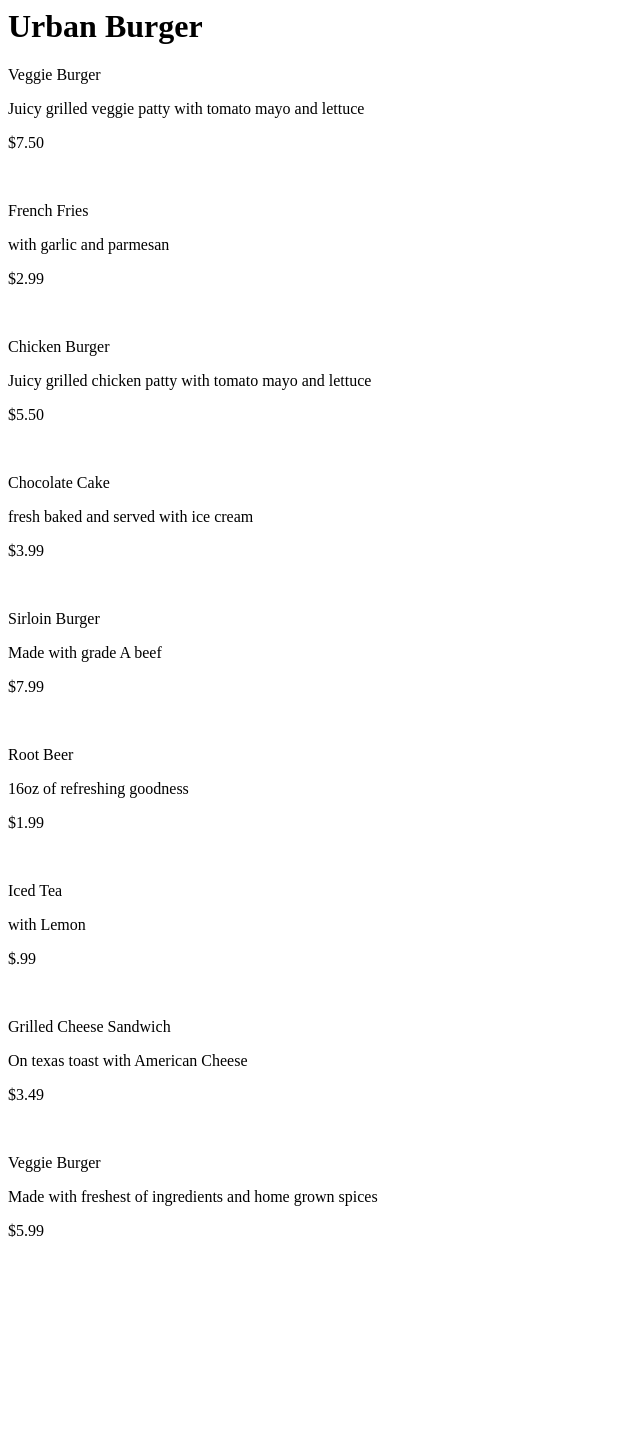
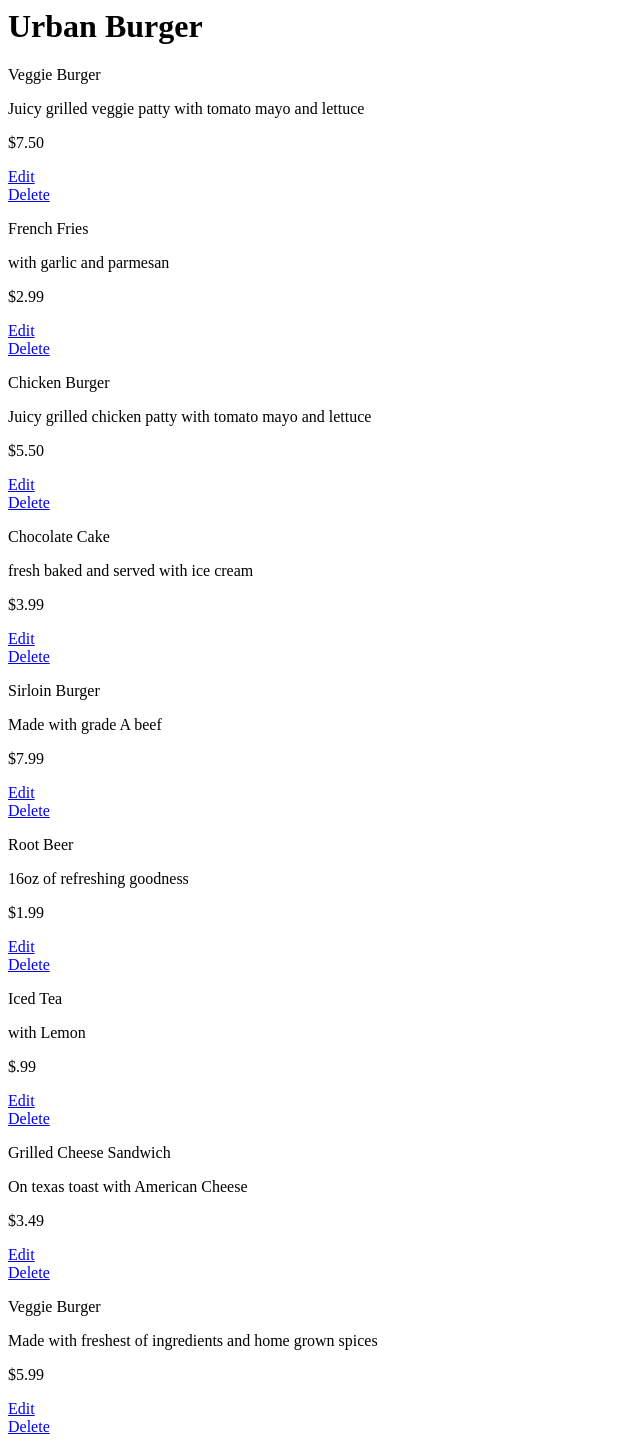
Before and after one commit to 4l63rt0/Udacity-Backend-Project, a Flask app: page /restaurants/1/ in a window 1280 px wide. Shown: the whole page, without its empty margins (0-640 px from the left). Before the commit the page ends 1237 px from the top, so only its background shows below. Run offline with Flask 2, Linux system fonts and the light colour scheme.

Commit message:
Lesson 8-11 Adding render_templates href
Adding href links to html code

```diff
--- a/vagrant/templates/menu.html
+++ b/vagrant/templates/menu.html
@@ -11,7 +11,10 @@
 
 <p>{{i.name}}</p>
 <p>{{i.description}}</p>
-<p> {{i.price}} </p></br>
+<p> {{i.price}} </p>
+<a href='{{url_for('editMenuItem', restaurant_id = restaurant.id, menu_id = i.id)}}'>Edit</a>
+</br>
+<a href='{{url_for('deleteMenuItem', restaurant_id = restaurant.id, menu_id = i.id)}}'>Delete</a>
 
 </div>
 
```
